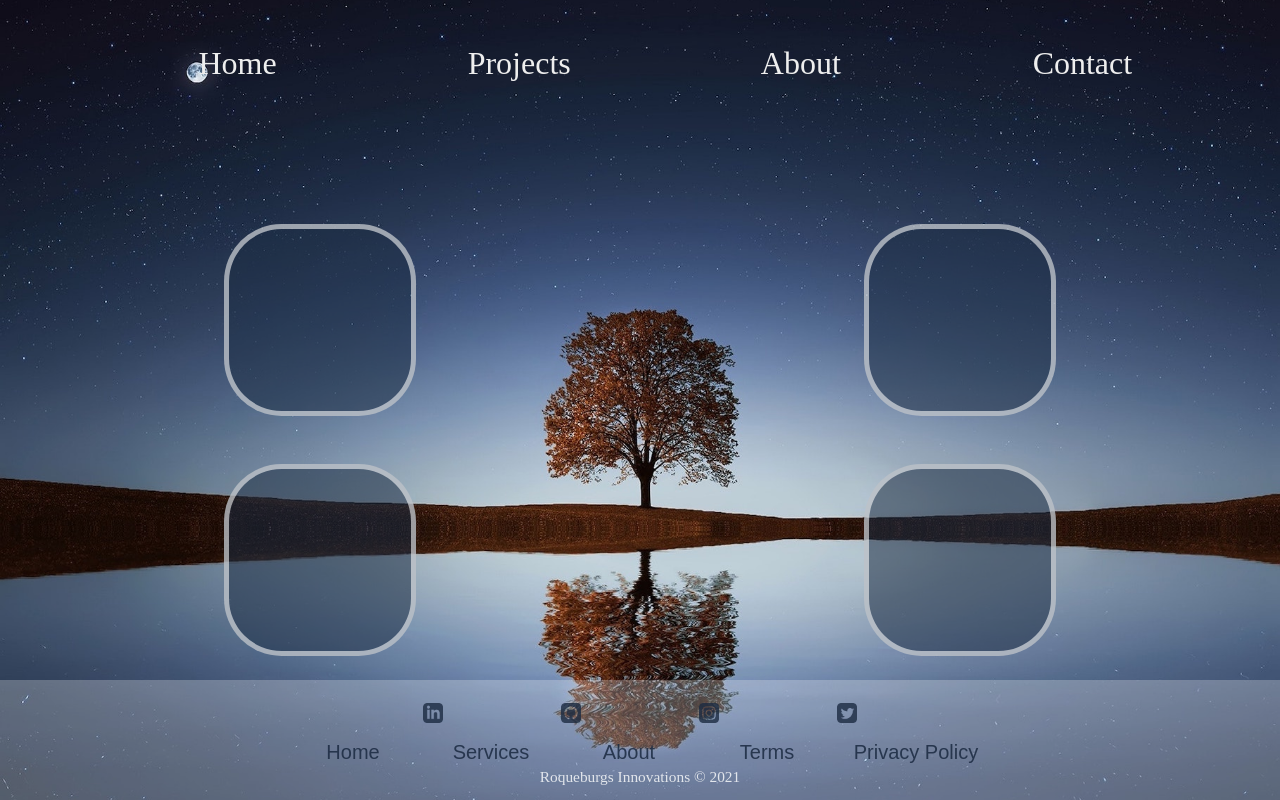
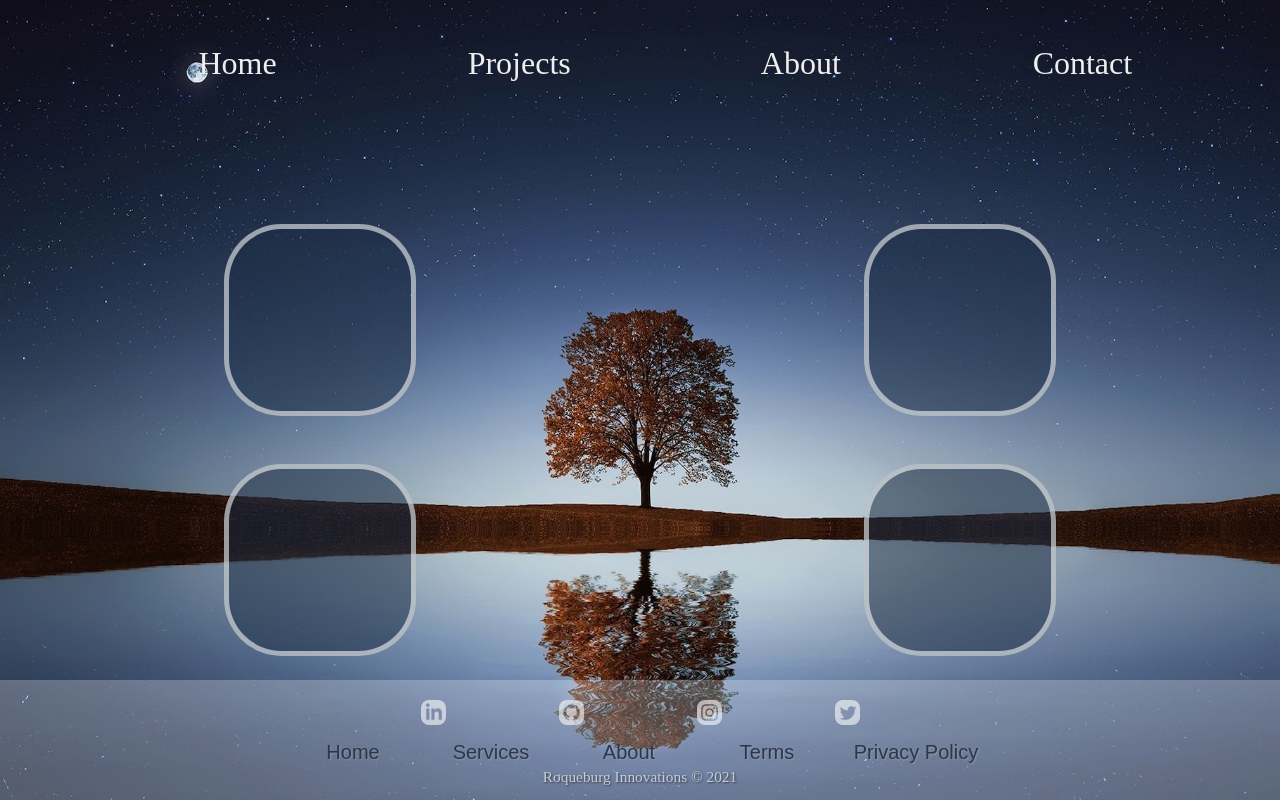
Before and after one commit to michael-roq/bubbles-n-dropdowns, a plain HTML site: page index.html in a window 1280 px wide. Drawn offline with Linux system fonts and the light colour scheme.

Commit message:
commit
making the footer look a little cleaner

```diff
--- a/index.html
+++ b/index.html
@@ -101,7 +101,7 @@
                 <a href="#"><div class="footer-menu-op footer-op-4">Terms</div></a>
                 <a href="#"><div class="footer-menu-op footer-op-5">Privacy Policy</div></a>
             </div>
-            <div class="copyright-div footer-sect">Roqueburgs Innovations © 2021</div>
+            <div class="copyright-div footer-sect">Roqueburg Innovations © 2021</div>
 
         </section>
 
--- a/port-home.css
+++ b/port-home.css
@@ -307,7 +307,7 @@ Like, if the screen is shrunk below 1000 px, the buttons change orientation and
 }
 
 .bubble-div:hover {
-    border: 5px solid #eee ;
+    border: 5px solid #333 ;
     background-color: #1c2b4288;
 }
 
@@ -355,54 +355,63 @@ Like, if the screen is shrunk below 1000 px, the buttons change orientation and
 
 .icon {
 
-    width: clamp(10px, 6vw, 20px);
-    height: clamp(10px, 6vw, 20px);
+    width: clamp(10px, 7vw, 25px);
+    height: clamp(10px, 7vw, 25px);
     background-size: cover;
     transition: all .1s;
 }
 
 .icon1 {
-    background-image: url('./icons/linkedin-blue-icon.png');
-    opacity: .8;
+    /* background-image: url('./icons/linkedin-blue-icon.png'); */
+    background-image: url('./icons/linkedin-white-icon.png');
+    opacity: .6;
+    border-radius: 8px;
 }
 
 .icon1:hover {
     cursor: pointer;
     background-image: url('./icons/linkedin-white-icon.png');
     opacity: 1;
+    background-color: #1c2b4288;
 }
 
 .icon2 {
-    background-image: url('./icons/github-blue-icon.png');
-    opacity: .8;
+    background-image: url('./icons/github-white-icon.png');
+    opacity: .6;
+    border-radius: 8px;
 }
 
 .icon2:hover {
     background-image: url('./icons/github-white-icon.png');
     cursor: pointer;
     opacity: 1;
+    background-color: #1c2b4288;
 }
 
 .icon3 {
-    background-image: url('./icons/instagram-blue-icon.png');
-    opacity: .8;
+    background-image: url('./icons/instagram-2-white-icon.png');
+    opacity: .6;
+    border-radius: 8px;
 }
 
 .icon3:hover {
-    background-image: url('./icons/instagram-white-icon.png');
+    background-image: url('./icons/instagram-2-white-icon.png');
     opacity: 1;
     cursor: pointer;
+    background-color: #1c2b4288;
 }
 
 .icon4 {
-    background-image: url('./icons/twitter-blue-icon.png');
-    opacity: .8;
+    background-image: url('./icons/twitter-white-icon.png');
+    opacity: .6;
+    border-radius: 8px;
 }
 
 .icon4:hover {
     background-image: url('./icons/twitter-white-icon.png');
     cursor: pointer;
     opacity: 1;
+    background-color: #1c2b4288;
 }
 
 
@@ -430,6 +439,7 @@ Like, if the screen is shrunk below 1000 px, the buttons change orientation and
     font-family: 'Overpass', sans-serif;
     font-weight: bolder;
     color: #1c2b42dd;
+    text-shadow: 1px 1px 2px #aaaaaa88;
     transition: all .2s ease;
     font-weight: normal;
     text-decoration: none;
@@ -458,7 +468,8 @@ Like, if the screen is shrunk below 1000 px, the buttons change orientation and
     height: 15px;
     padding-bottom: 5px;
     font-size: clamp(9px, 1.2vw, 20px);
-    color: #ffffffcc;
+    color: #ffffffaa;
+    text-shadow: 1px 1px 2px #00000088;
     display: flex;
     justify-content: center;
     align-items: center;
```
Also changed, not shown: icons/instagram-2-white-icon.png (added).
